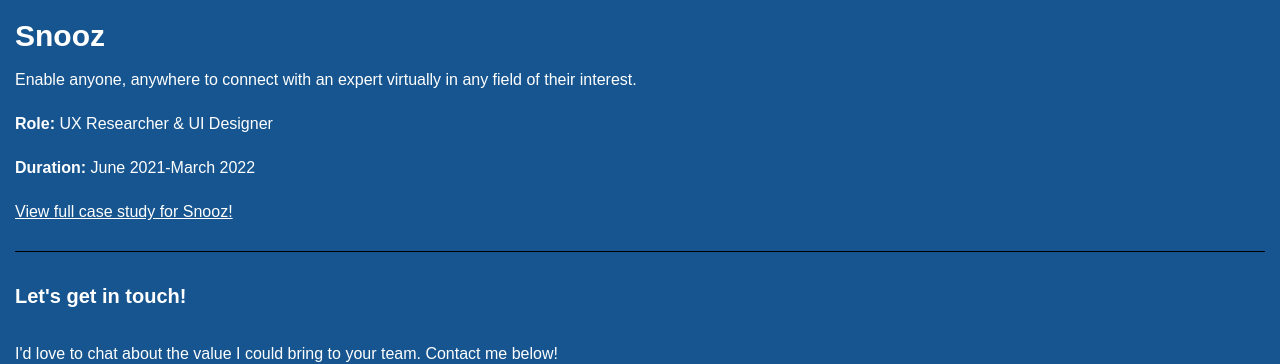
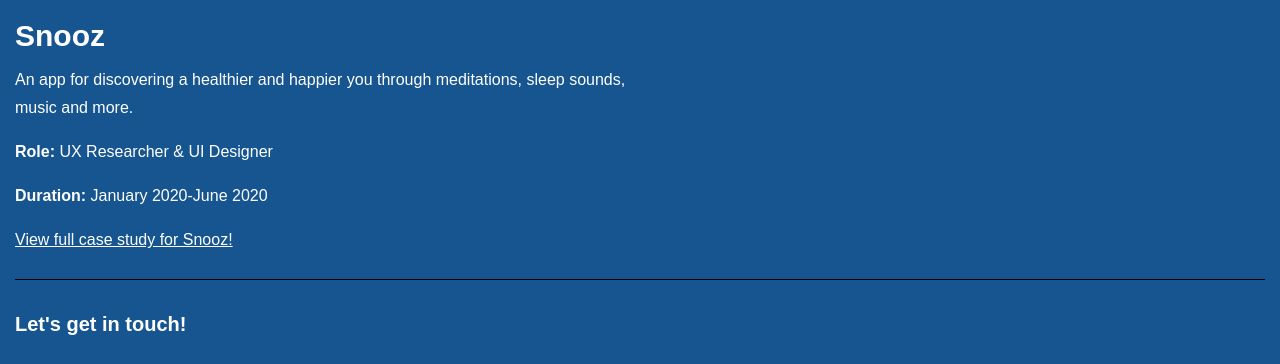
Before and after one commit to ninabuscemi/portfolio-website, a plain HTML site: page index.html in a window 1280 px wide. Shown: the part 1556-1920 px from the top of the page. Drawn offline with nearby package versions, Linux system fonts and the light colour scheme.

Commit message:
Update index.html

```diff
--- a/index.html
+++ b/index.html
@@ -63,9 +63,9 @@
   <div class="col-md-6">
     <img src="https://billfish.org/wp-content/uploads/2019/08/placeholder-image.jpg" alt="Your Name" >
      <h3>Snooz</h3>
-     <p>Enable anyone, anywhere to connect with an expert virtually in any field of their interest.</p>
+     <p>An app for discovering a healthier and happier you through meditations, sleep sounds, music and more.</p>
      <p><strong>Role:</strong> UX Researcher & UI Designer</p>
-     <p><strong>Duration:</strong> June 2021-March 2022</p>
+     <p><strong>Duration:</strong> January 2020-June 2020</p>
  <a href="abile.html" class="abile">View full case study for Snooz!</a>
 </div>
 </div>
```
